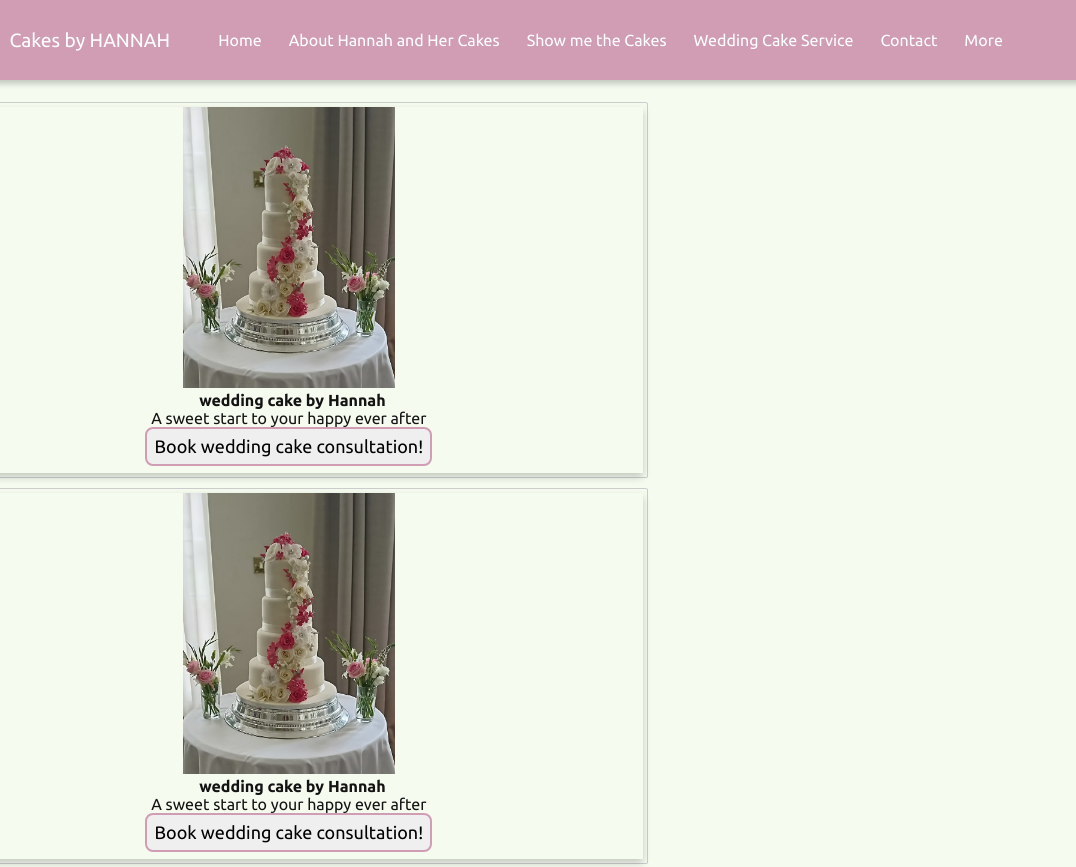
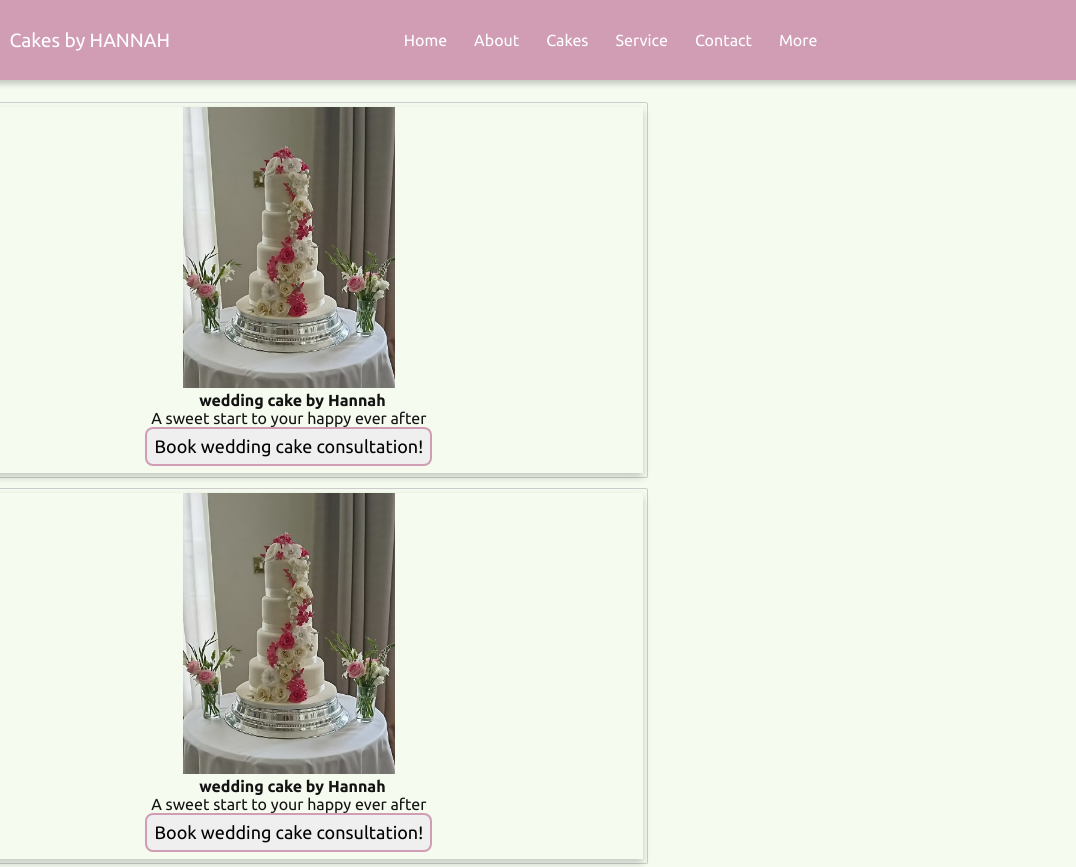
Before and after one commit to ItsThekra/cake-website-redesign, a plain HTML site: page gallery.html in a window 1280 px wide. Shown: the top 867 px of the page, 70-1146 px from the left. Drawn offline with Linux system fonts and the light colour scheme.

Commit message:
modify gallery.html

```diff
--- a/gallery.html
+++ b/gallery.html
@@ -17,9 +17,9 @@
 
         <ul>
             <li><a href="#">Home</a></li>
-            <li><a href="./about.html">About Hannah and Her Cakes</a></li>
-            <li><a href="#">Show me the Cakes</a></li>
-            <li><a href="#">Wedding Cake Service</a></li>
+            <li><a href="./about.html">About</a></li>
+            <li><a href="#">Cakes</a></li>
+            <li><a href="#">Service</a></li>
             <li><a href="./contact.html">Contact</a></li>
             <li><a href="#">More</a></li>
         </ul>
```
